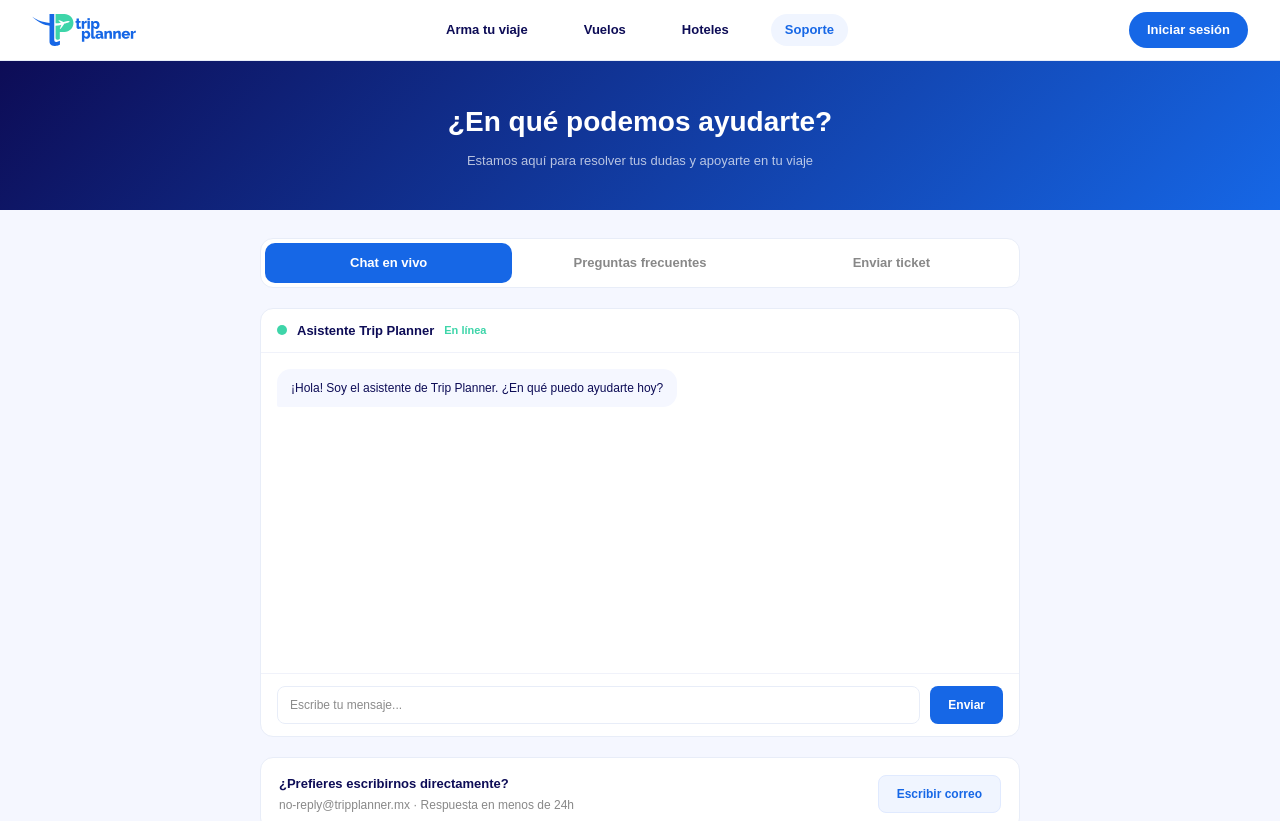
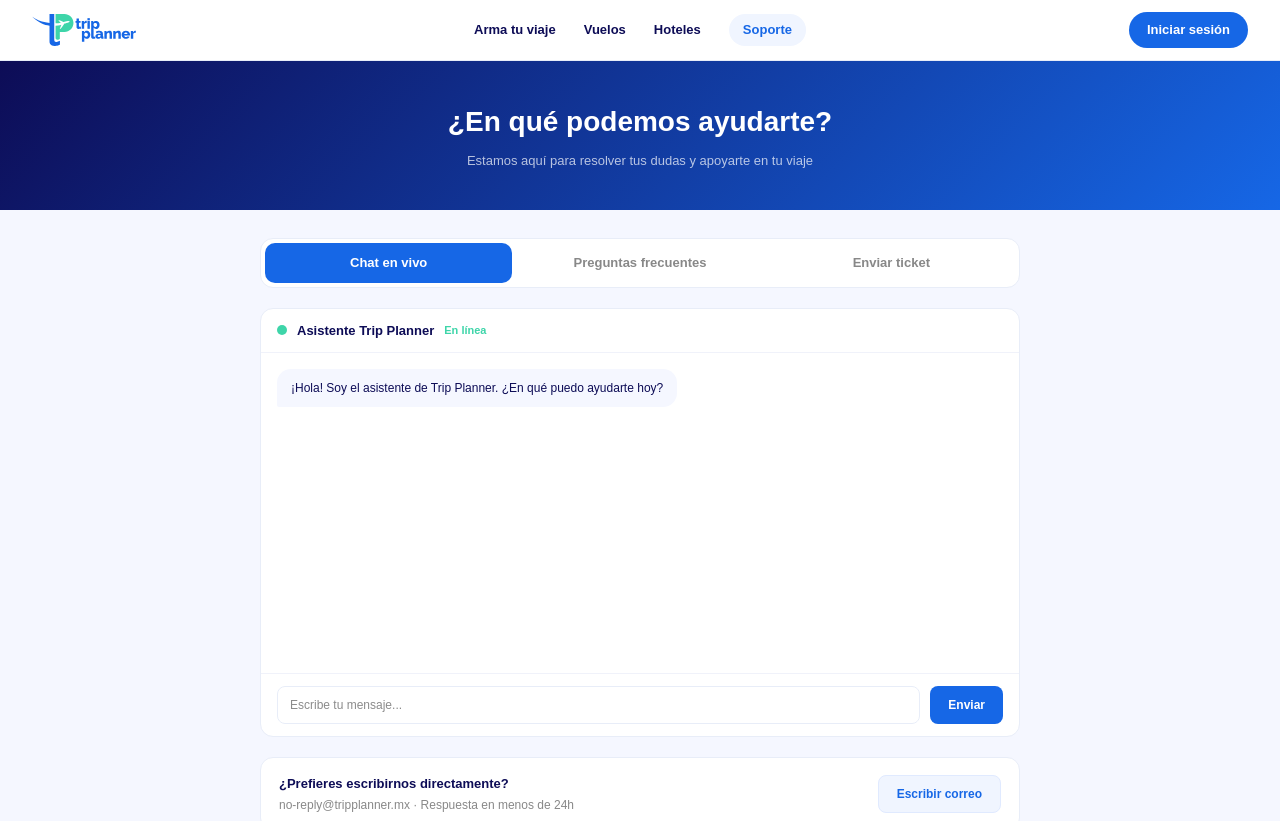
Before and after one commit to barreradionisio/trip-planner, a Next.js app: page /soporte in a window 1280 px wide. Shown: the top 821 px of the page. Built offline with nearby package versions, Linux system fonts and the light colour scheme.

Commit message:
navegacion corregida en soporte y nav principal

```diff
--- a/app/page.tsx
+++ b/app/page.tsx
@@ -10,8 +10,8 @@ export default function Home() {
         <Link href="/"><Logo variant="color" /></Link>
         <div style={{position:"absolute", left:"50%", transform:"translateX(-50%)", display:"flex", gap:"28px", alignItems:"center"}}>
           <Link href="/destinos" style={{fontSize:"13px", color:"#0D0C56", textDecoration:"none", fontWeight:"600"}}>Arma tu viaje</Link>
-          <Link href="/vuelos" style={{fontSize:"13px", color:"#0D0C56", textDecoration:"none", fontWeight:"600"}}>Vuelos</Link>
-          <Link href="/hospedaje" style={{fontSize:"13px", color:"#0D0C56", textDecoration:"none", fontWeight:"600"}}>Hoteles</Link>
+          <Link href="/solo-vuelos" style={{fontSize:"13px", color:"#0D0C56", textDecoration:"none", fontWeight:"600"}}>Vuelos</Link>
+          <Link href="/solo-hoteles" style={{fontSize:"13px", color:"#0D0C56", textDecoration:"none", fontWeight:"600"}}>Hoteles</Link>
           <Link href="/soporte" style={{fontSize:"13px", color:"#0D0C56", textDecoration:"none", fontWeight:"600"}}>Soporte</Link>
         </div>
         <Link href="/login" style={{fontSize:"13px", background:"#1667E6", color:"#fff", textDecoration:"none", fontWeight:"700", padding:"8px 18px", borderRadius:"50px"}}>Iniciar sesión</Link>
@@ -104,8 +104,8 @@ export default function Home() {
             <div style={{fontSize:"11px", fontWeight:"700", color:"rgba(255,255,255,0.4)", textTransform:"uppercase", letterSpacing:"0.5px", marginBottom:"12px"}}>Producto</div>
             <div style={{display:"flex", flexDirection:"column", gap:"8px"}}>
               <Link href="/destinos" style={{fontSize:"13px", color:"rgba(255,255,255,0.7)", textDecoration:"none"}}>Arma tu viaje</Link>
-              <Link href="/vuelos" style={{fontSize:"13px", color:"rgba(255,255,255,0.7)", textDecoration:"none"}}>Solo vuelos</Link>
-              <Link href="/hospedaje" style={{fontSize:"13px", color:"rgba(255,255,255,0.7)", textDecoration:"none"}}>Solo hoteles</Link>
+              <Link href="/solo-vuelos" style={{fontSize:"13px", color:"rgba(255,255,255,0.7)", textDecoration:"none"}}>Solo vuelos</Link>
+              <Link href="/solo-hoteles" style={{fontSize:"13px", color:"rgba(255,255,255,0.7)", textDecoration:"none"}}>Solo hoteles</Link>
             </div>
           </div>
           <div>
--- a/app/soporte/page.tsx
+++ b/app/soporte/page.tsx
@@ -1,5 +1,6 @@
 "use client";
 
+import Link from "next/link";
 import { useState } from "react";
 import Logo from "../components/Logo";
 
@@ -66,14 +67,15 @@ export default function Soporte() {
 
       {/* NAV */}
       <nav style={{ background: "#fff", padding: "12px 32px", display: "flex", alignItems: "center", justifyContent: "space-between", borderBottom: "1px solid #e8edf8", position: "relative" }}>
-        <Logo variant="color" />
-        <div style={{ position: "absolute", left: "50%", transform: "translateX(-50%)", display: "flex", gap: "28px", alignItems: "center" }}>
-          {["Arma tu viaje", "Vuelos", "Hoteles", "Soporte"].map(l => (
-            <a key={l} href="#" style={{ fontSize: "13px", color: l === "Soporte" ? "#1667E6" : "#0D0C56", textDecoration: "none", fontWeight: l === "Soporte" ? "700" : "600", background: l === "Soporte" ? "#f0f5ff" : "transparent", padding: "6px 14px", borderRadius: "50px" }}>{l}</a>
-          ))}
-        </div>
-        <a href="/login" style={{ fontSize: "13px", background: "#1667E6", color: "#fff", textDecoration: "none", fontWeight: "700", padding: "8px 18px", borderRadius: "50px" }}>Iniciar sesión</a>
-      </nav>
+  <Link href="/"><Logo variant="color" /></Link>
+  <div style={{ position: "absolute", left: "50%", transform: "translateX(-50%)", display: "flex", gap: "28px", alignItems: "center" }}>
+    <Link href="/destinos" style={{ fontSize: "13px", color: "#0D0C56", textDecoration: "none", fontWeight: "600" }}>Arma tu viaje</Link>
+    <Link href="/solo-vuelos" style={{ fontSize: "13px", color: "#0D0C56", textDecoration: "none", fontWeight: "600" }}>Vuelos</Link>
+    <Link href="/solo-hoteles" style={{ fontSize: "13px", color: "#0D0C56", textDecoration: "none", fontWeight: "600" }}>Hoteles</Link>
+    <Link href="/soporte" style={{ fontSize: "13px", color: "#1667E6", textDecoration: "none", fontWeight: "700", background: "#f0f5ff", padding: "6px 14px", borderRadius: "50px" }}>Soporte</Link>
+  </div>
+  <Link href="/login" style={{ fontSize: "13px", background: "#1667E6", color: "#fff", textDecoration: "none", fontWeight: "700", padding: "8px 18px", borderRadius: "50px" }}>Iniciar sesión</Link>
+</nav>
 
       {/* HEADER */}
       <div style={{ background: "linear-gradient(135deg,#0D0C56,#1667E6)", padding: "40px 24px", textAlign: "center" }}>
```
